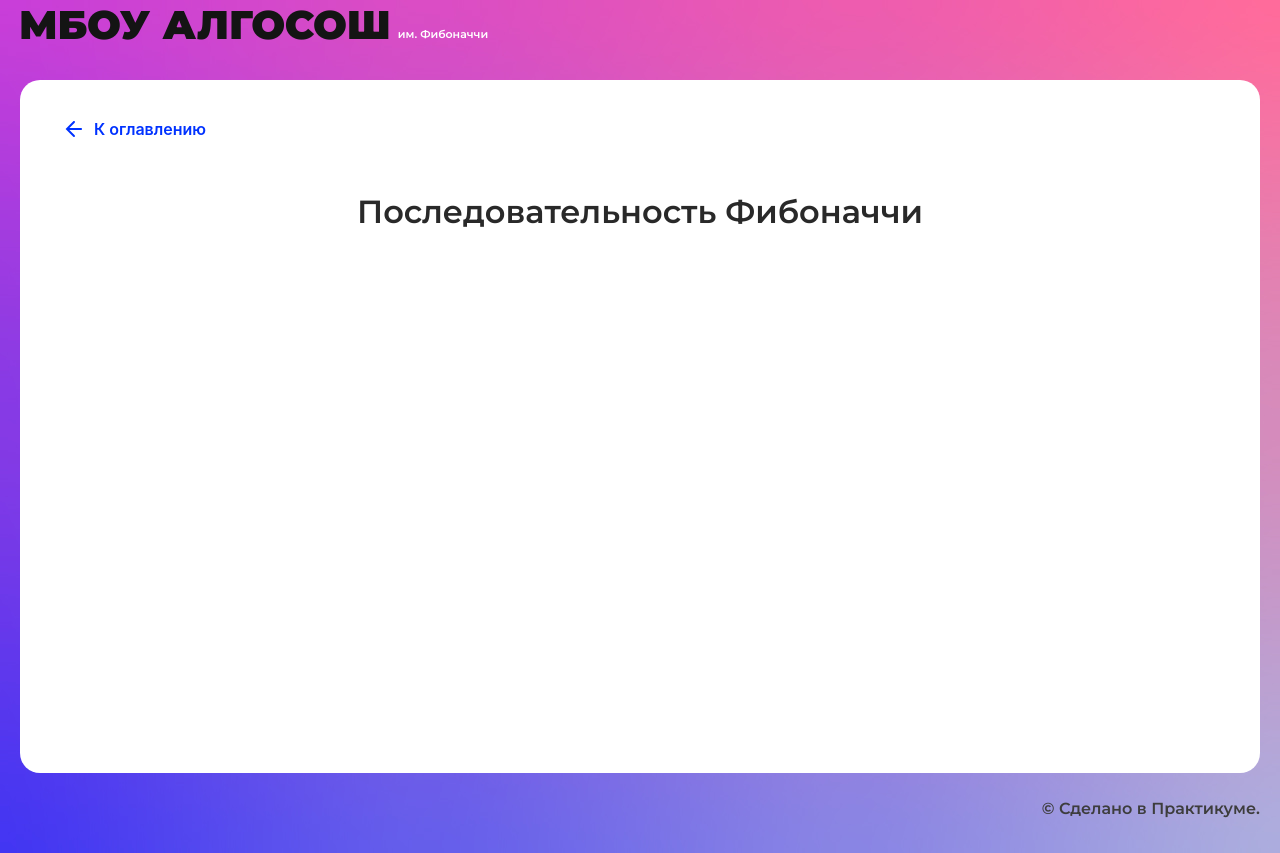
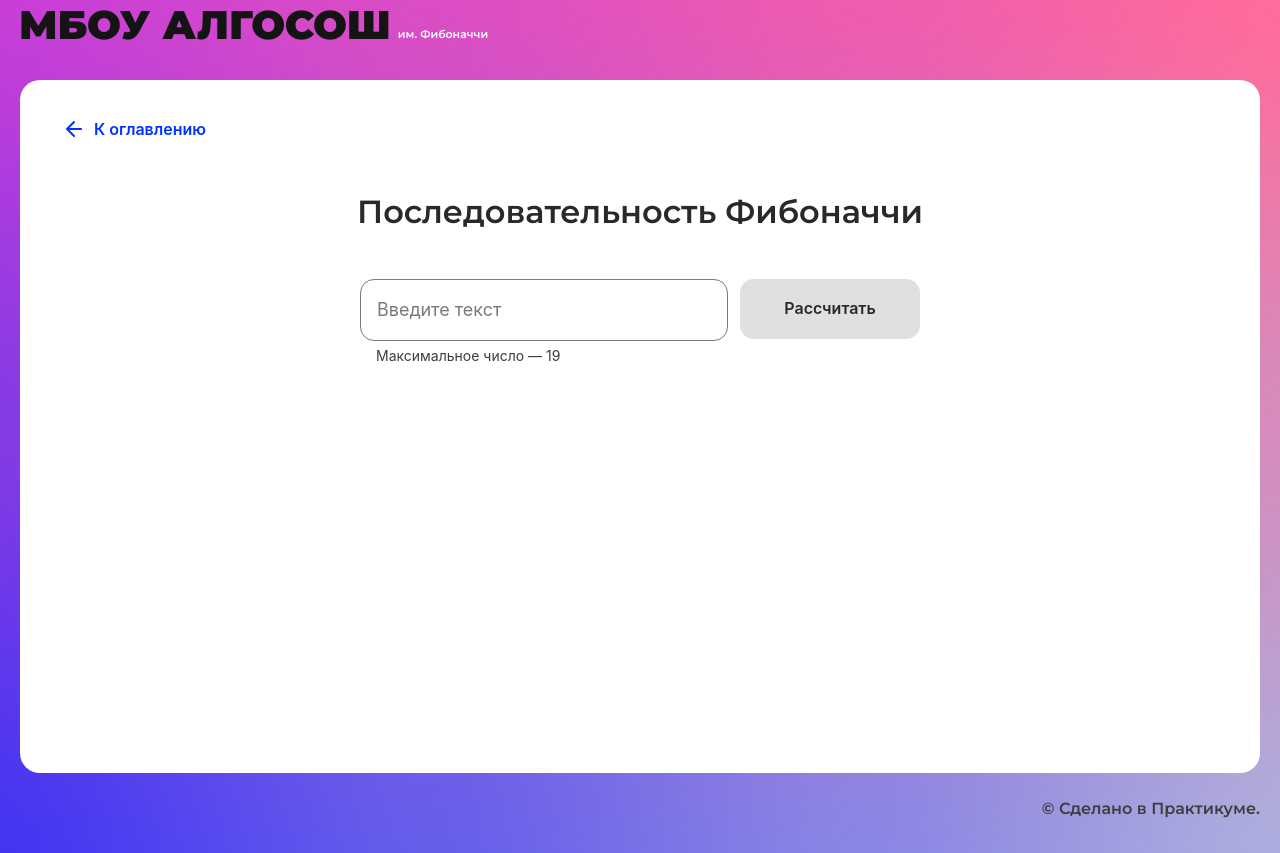
Before and after one commit to Lokrand/algososh, a React (Create React App) app: page /fibonacci in a window 1280 px wide. Built offline with nearby package versions, Linux system fonts and the light colour scheme.

Commit message:
add fibonacci

```diff
--- /dev/null
+++ b/src/components/fibonacci-page/fibonacci-page.module.css
@@ -0,0 +1,18 @@
+.header {
+  display: flex;
+  flex-direction: row;
+  max-width: 560px;
+  margin: 0 auto;
+  column-gap: 12px;
+}
+
+.circles {
+  display: flex;
+  flex-direction: row;
+  flex-wrap: wrap;
+  justify-content: center;
+  column-gap: 20px;
+  row-gap: 50px;
+  margin: 48px auto;
+  max-width: 960px;
+}
--- a/src/components/fibonacci-page/fibonacci-page.tsx
+++ b/src/components/fibonacci-page/fibonacci-page.tsx
@@ -1,10 +1,62 @@
-import React from "react";
+import React, { useState } from "react";
 import { SolutionLayout } from "../ui/solution-layout/solution-layout";
+import { Input } from "../ui/input/input";
+import { Button } from "../ui/button/button";
+import { Circle } from "../ui/circle/circle";
+import styles from "./fibonacci-page.module.css";
+import { SHORT_DELAY_IN_MS } from "../../constants/delays";
 
 export const FibonacciPage: React.FC = () => {
+  const [arr, setArr] = useState<number[]>([]);
+  const [value, setValue] = useState(1);
+  const [active, setActive] = useState(false);
+  const [isLoading, setIsLoading] = useState(false);
+
+  const generateFibArr = async (n: number) => {
+    setActive(true);
+    setIsLoading(true);
+    await new Promise((resolve) => setTimeout(resolve, SHORT_DELAY_IN_MS));
+    setArr([1]);
+    await new Promise((resolve) => setTimeout(resolve, SHORT_DELAY_IN_MS));
+    setArr([1, 1]);
+    let fib: number[] = [1, 1];
+    for (let i = 2; i < n + 1; i++) {
+      await new Promise((resolve) => setTimeout(resolve, SHORT_DELAY_IN_MS));
+      fib[i] = fib[i - 2] + fib[i - 1];
+      setArr((arr) => [...arr, fib[i]]);
+    }
+    setIsLoading(false);
+  };
+
   return (
     <SolutionLayout title="Последовательность Фибоначчи">
-
+      <div className={styles.header}>
+        <Input
+          min={1}
+          max={19}
+          type={"number"}
+          onChange={(e) => setValue(+e.currentTarget.value)}
+          isLimitText={true}
+          disabled={isLoading}
+        />
+        <Button
+          isLoader={isLoading}
+          disabled={value <= 1 || value > 19}
+          text="Рассчитать"
+          onClick={() => {
+            generateFibArr(value);
+          }}
+          style={{ minWidth: "180px" }}
+        />
+      </div>
+      <div className={styles.circles}>
+        {active &&
+          arr.map((el, index) => {
+            return (
+              <Circle key={index} letter={String(el)} tail={String(index)} />
+            );
+          })}
+      </div>
     </SolutionLayout>
   );
 };
```
